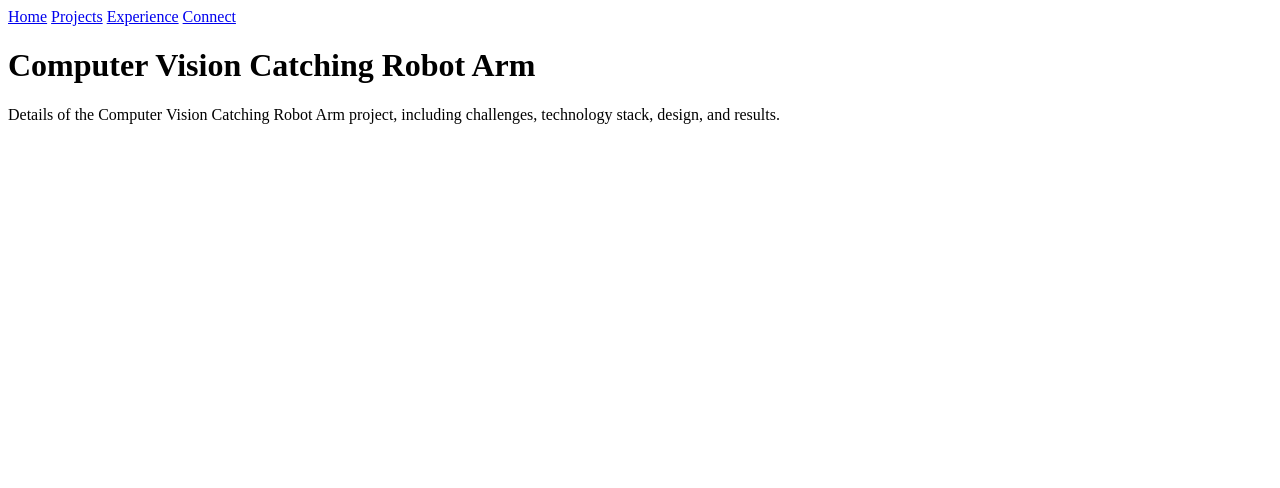
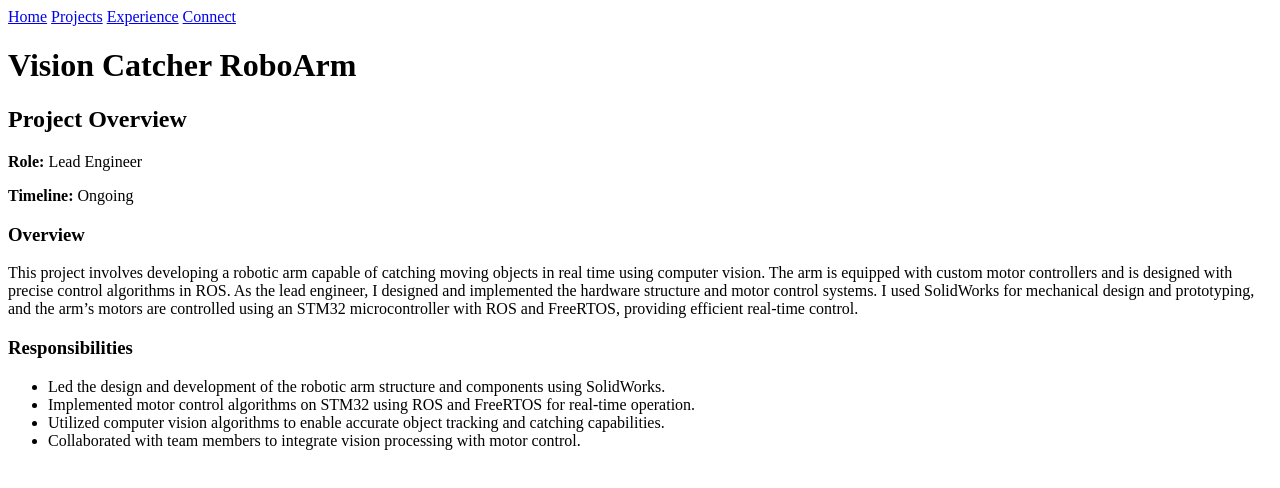
Before and after one commit to V-Garg/V-Garg.github.io, a plain HTML site: page robot-arm.html in a window 1280 px wide. Drawn offline with Linux system fonts and the light colour scheme.

Commit message:
Update projects

```diff
--- a/robot-arm.html
+++ b/robot-arm.html
@@ -18,11 +18,32 @@
         </nav>
     </header>
     <div class="robot-arm-container">
-        <h1>Computer Vision Catching Robot Arm</h1>
-        <p>Details of the Computer Vision Catching Robot Arm project, including challenges, technology stack, design,
-            and results.</p>
-        <!-- Add more details about this project -->
-    </div>
+        <h1>Vision Catcher RoboArm</h1>
+        <div class="project-details">
+            <h2>Project Overview</h2>
+            <p><strong>Role:</strong> Lead Engineer</p>
+            <p><strong>Timeline:</strong> Ongoing</p>
+            <div class="overview">
+                <h3>Overview</h3>
+                <p>This project involves developing a robotic arm capable of catching moving objects in real time using
+                    computer vision. The arm is equipped with custom motor controllers and is designed with precise
+                    control algorithms in ROS. As the lead engineer, I designed and implemented the hardware structure
+                    and motor control systems. I used SolidWorks for mechanical design and prototyping, and the arm’s
+                    motors are controlled using an STM32 microcontroller with ROS and FreeRTOS, providing efficient
+                    real-time control.</p>
+
+                <h3>Responsibilities</h3>
+                <ul>
+                    <li>Led the design and development of the robotic arm structure and components using SolidWorks.
+                    </li>
+                    <li>Implemented motor control algorithms on STM32 using ROS and FreeRTOS for real-time operation.
+                    </li>
+                    <li>Utilized computer vision algorithms to enable accurate object tracking and catching
+                        capabilities.</li>
+                    <li>Collaborated with team members to integrate vision processing with motor control.</li>
+                </ul>
+            </div>
+        </div>
 </body>
 
 </html>
```
Also changed, not shown: projects.html (+1 -1 lines), slam-bot.html (+22 -3 lines).
